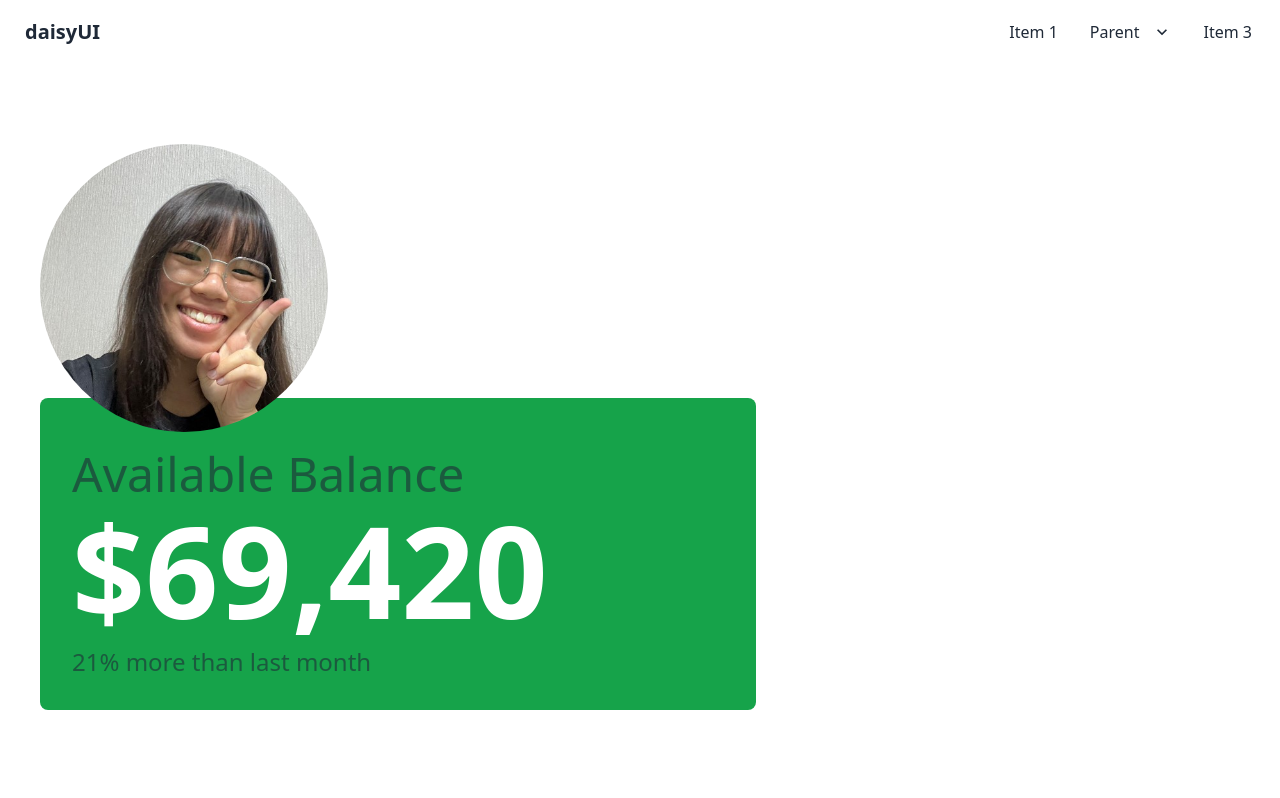
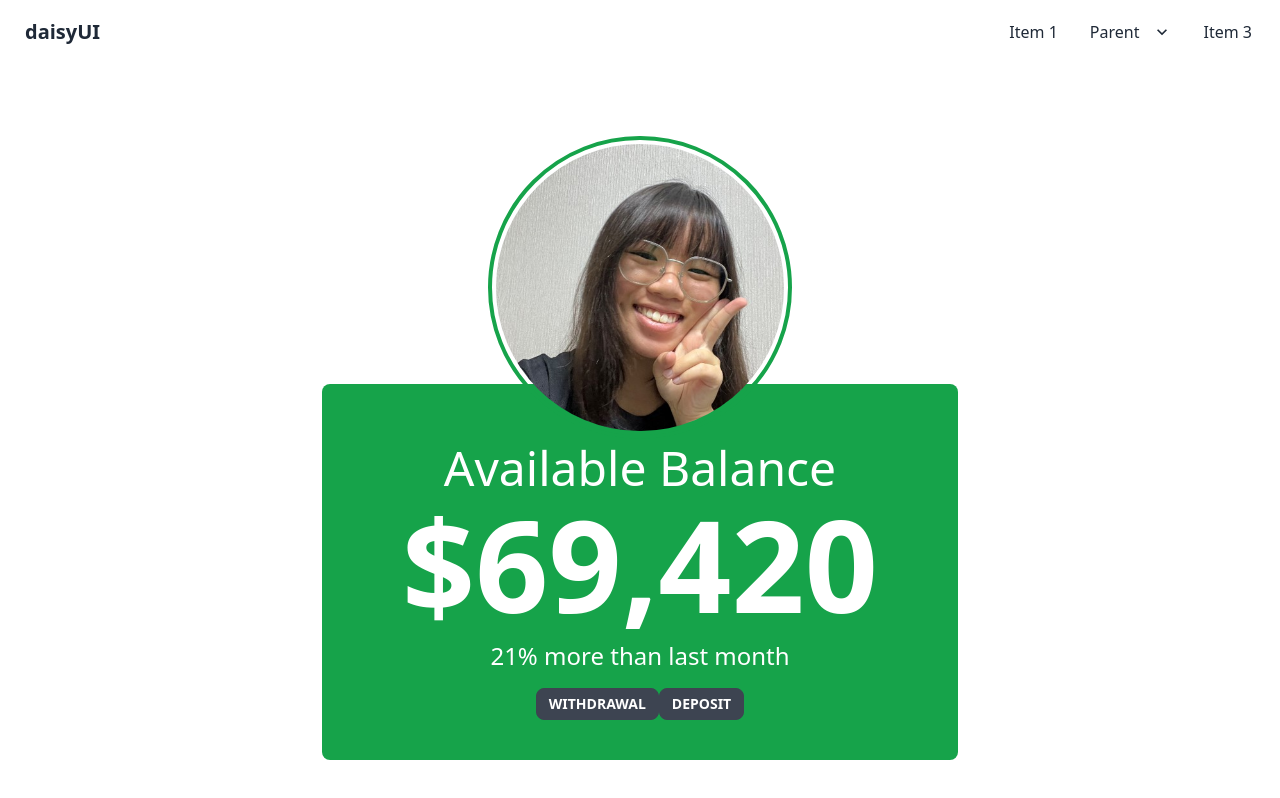
Before and after one commit to chiatzeheng/hack-roll2022, a React (Vite) app in the folder frontend/: page /Home in a window 1280 px wide. Built offline with nearby package versions, Linux system fonts and the light colour scheme.

Commit message:
Profile centered

```diff
--- /dev/null
+++ b/frontend/src/components/Count.jsx
@@ -0,0 +1,28 @@
+import React, { useState, useEffect } from "react";
+
+export default function count({ string, money, duration }) {
+    const [count, setCount] = useState(0);
+
+    useEffect(() => {
+      let start = 0;
+      const end = parseInt(money.substring(0, 3));
+      if (start === end) return;
+
+      let totalMilSecDur = parseInt(duration);
+      let incrementTime = (totalMilSecDur/end)*1000;
+
+      let timer = setInterval(() => {
+        console.log(start)
+        start += 1;
+        setCount(String(start) + money.substring(3));
+        if (start === end) clearInterval(timer);
+      }, incrementTime);
+
+    }, [money, duration]);
+
+    return(
+      <div className="count">
+        {string}{count}
+      </div>
+    );
+  }
--- a/frontend/src/routes/Home.jsx
+++ b/frontend/src/routes/Home.jsx
@@ -1,20 +1,41 @@
+import React, { useState, useEffect } from "react";
+
 import Navbar from "../components/Navbar";
+import Count from "../components/Count";
 
 export default function Transactions() {
+  const [balance, setBalance] = useState("69,420");
+  const [dollars, setDollars] = useState(0);
+  const [cents, setCents] = useState(0);
+
+  let money = String(balance).split(".");
+  useEffect(()=>{
+    if (money[0] != undefined) {
+      setDollars(money[0]);
+    }
+    if (money[1] != undefined) {
+      setCents(money[1]);
+    }
+  }, [money])
+
     return (
       <>
         <Navbar />
-        <div className="avatar mx-10 top-20 -bottom-10">
-          <div className="w-72 rounded-full">
-            <img src="../icons/pfp.jpg" />
+        <div className="flex-col">
+          <div className="relative flex items-center justify-center min-h-fit">
+            <img className="absolute m-10 w-72 top-10 rounded-full place-items-center outline outline-4 outline-offset-4 outline-green-600" src="../icons/pfp.jpg" />
           </div>
-        </div>
-        <div className="stat" class="flex flex-col flex-initial m-10 p-8 rounded-lg min-w-fit max-w-min bg-green-600">
-            <div class="text-white pr-44">
-                <div className="stat-title pt-5 text-5xl">Available Balance</div>
-                <div className="stat-value pt-2 text-9xl">$69,420</div>
-                <div className="stat-desc pt-3 text-2xl">21% more than last month</div>
+          <div className="flex items-center justify-center min-h-fit mt-80">
+            <div className="p-10 px-20 rounded-lg bg-green-600 text-center text-white">
+              <p className="stat-title pt-5 text-5xl text-white">Available Balance</p>
+              <p className="stat-value pt-2 text-9xl text-white">${balance}</p>
+              <p className="stat-desc pt-3 text-2xl text-white">21% more than last month</p>
+              <div className="stat-actions">
+                <button className="btn btn-sm">Withdrawal</button>
+                <button className="btn btn-sm">deposit</button>
+              </div>
             </div>
+          </div>
         </div>
       </>
     );
```
